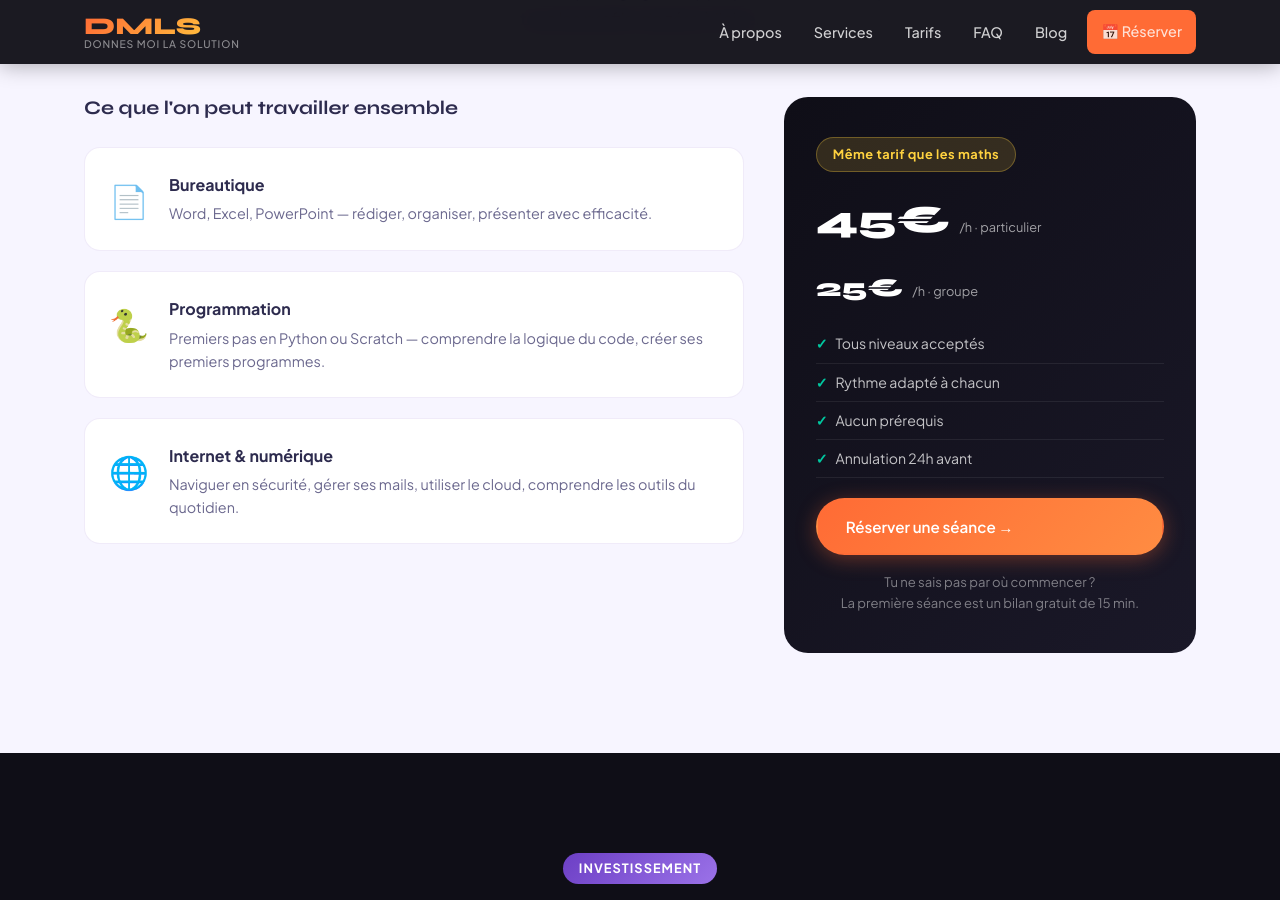
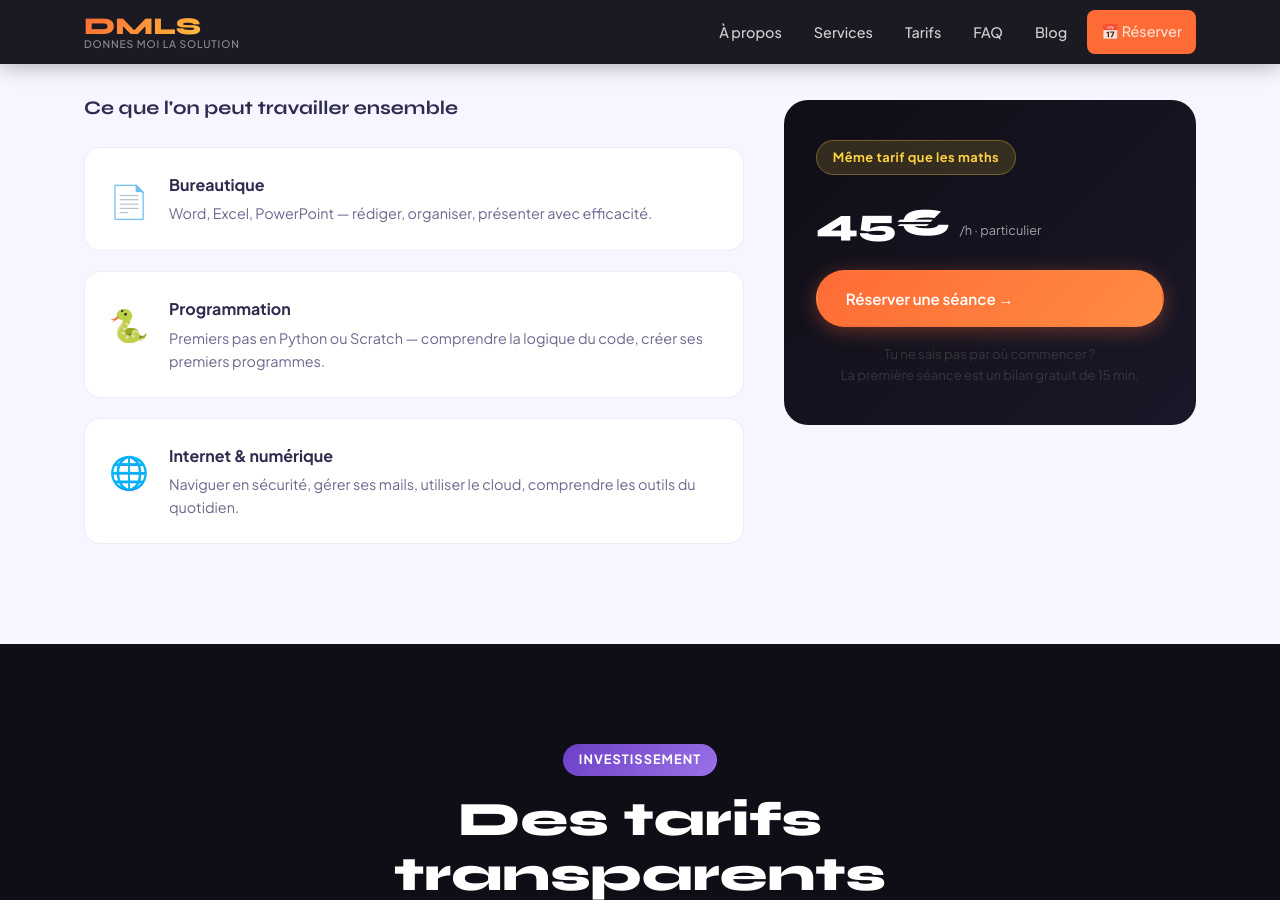
Before and after one commit to IamHenri/dmls, a Jekyll site: the page built from index.html, in a window 1280 px wide and 900 px high, scrolled down 2752 px. Built offline with Jekyll 4.4.1, drawn with Linux system fonts in a browser that asks for light colours; a script that is not in the unit is left out.

Commit message:
formation it

```diff
--- a/assets/css/main.css
+++ b/assets/css/main.css
@@ -1032,7 +1032,7 @@ h3 { font-size: 1.35rem; font-weight: 700; }
 .formation-tarif-inner .tarif-features { margin-bottom: 4px; }
 .formation-note {
   font-size: .82rem;
-  color: rgba(255,255,255,.45);
+  color: rgba(96, 96, 96, 0.45);
   line-height: 1.6;
   margin: 0;
   text-align: center;
--- a/index.html
+++ b/index.html
@@ -160,17 +160,8 @@ description: "Cours particuliers et collectifs de maths en ligne pour lycéens,
             <span class="prix-val">{{ site.tarifs.particulier_heure }}€</span>
             <span class="prix-unit">/h · particulier</span>
           </div>
-          <div class="tarif-prix secondary">
-            <span class="prix-val">{{ site.tarifs.groupe_heure }}€</span>
-            <span class="prix-unit">/h · groupe</span>
-          </div>
-          <ul class="tarif-features">
-            <li>Tous niveaux acceptés</li>
-            <li>Rythme adapté à chacun</li>
-            <li>Aucun prérequis</li>
-            <li>Annulation 24h avant</li>
-          </ul>
-          <a href="#reservation" class="btn btn-primary">Réserver une séance →</a>
+
+          <a href="https://cal.com/dmls-rzhcg9/cours-part-1h" class="btn btn-primary">Réserver une séance →</a>
           <p class="formation-note">Tu ne sais pas par où commencer ? <br>La première séance est un bilan gratuit de 15 min.</p>
         </div>
       </div>
```
